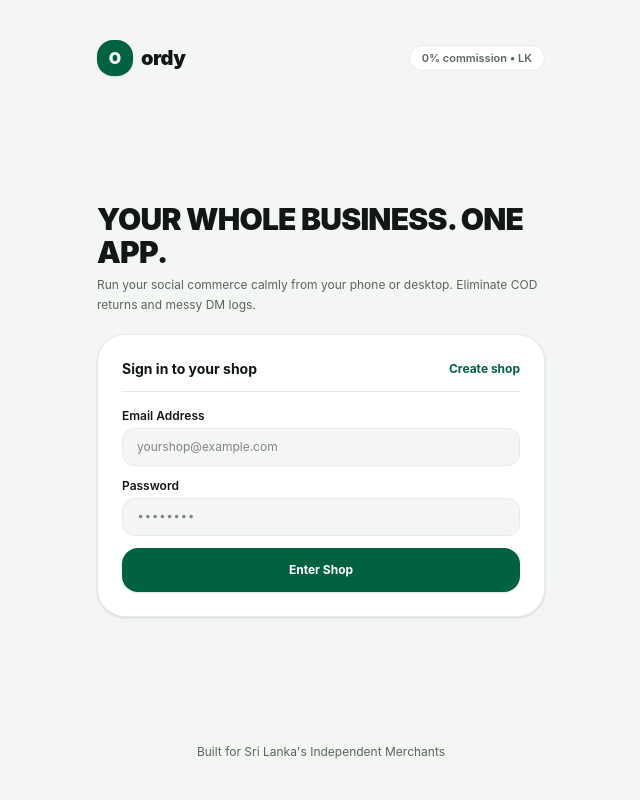
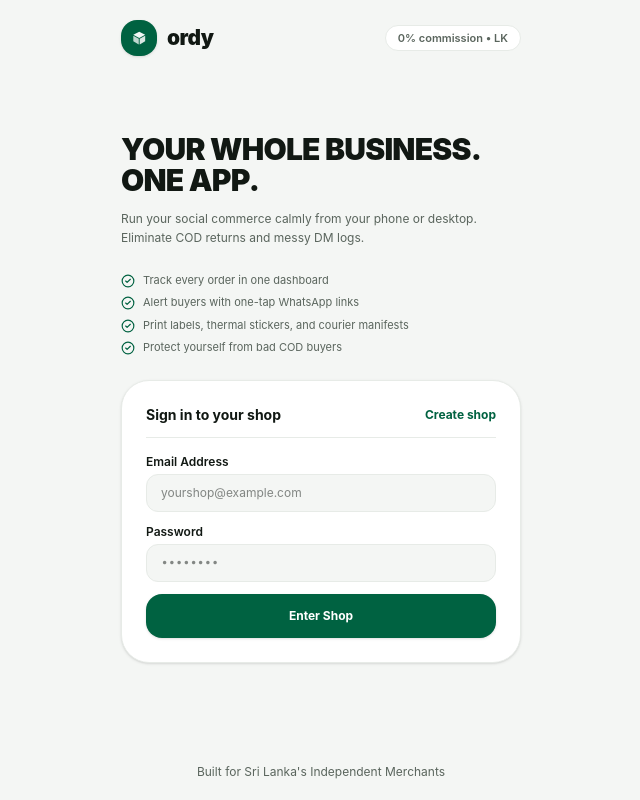
Before and after one commit to rakeeb135/orderly, a React (Vite) app: page /login in a window 1280 px wide. Shown: the whole page, without its empty margins (319-959 px from the left). Built offline with nearby package versions, Linux system fonts and the light colour scheme; no server answers.

Commit message:
feat: brand logo + Auth redesign + install react-easy-crop

```diff
--- a/package.json
+++ b/package.json
@@ -14,6 +14,7 @@
     "lucide-react": "^1.38.0",
     "react": "^19.2.8",
     "react-dom": "^19.2.8",
+    "react-easy-crop": "^6.2.3",
     "react-router-dom": "^7.18.3"
   },
   "devDependencies": {
--- /dev/null
+++ b/src/components/OrdyLogo.jsx
@@ -0,0 +1,52 @@
+import React from 'react';
+
+/* ------------------------------------------------------------------ */
+/*  Ordy brand mark — the geometric cube from favicon, inline SVG    */
+/* ------------------------------------------------------------------ */
+export function OrdyMark({ size = 40, className = '' }) {
+  return (
+    <div
+      className={`rounded-2xl bg-[#006241] flex items-center justify-center shadow-sm shrink-0 ${className}`}
+      style={{ width: size, height: size }}
+      aria-hidden="true"
+    >
+      <svg
+        viewBox="0 0 512 512"
+        width={size * 0.68}
+        height={size * 0.68}
+        fill="none"
+        xmlns="http://www.w3.org/2000/svg"
+      >
+        <path d="M256 120 L380 185 L256 250 L132 185 Z" fill="#FFFFFF" fillOpacity="0.95" />
+        <path d="M132 205 L246 265 L246 385 L132 320 Z" fill="#FFFFFF" fillOpacity="0.75" />
+        <path d="M266 265 L380 205 L380 320 L266 385 Z" fill="#FFFFFF" fillOpacity="0.85" />
+      </svg>
+    </div>
+  );
+}
+
+/* ------------------------------------------------------------------ */
+/*  Full logo — mark + wordmark                                      */
+/* ------------------------------------------------------------------ */
+export function OrdyLogo({ size = 40, className = '', wordClassName = '' }) {
+  return (
+    <div className={`flex items-center gap-2.5 ${className}`}>
+      <OrdyMark size={size} />
+      <span
+        className={`font-black tracking-tight text-[#111813] leading-none ${wordClassName}`}
+        style={{ fontSize: size * 0.58 }}
+      >
+        ordy
+      </span>
+    </div>
+  );
+}
+
+/* ------------------------------------------------------------------ */
+/*  Small mark only — for tight spaces like sidebar avatars           */
+/* ------------------------------------------------------------------ */
+export function OrdyMarkOnly({ size = 32, className = '' }) {
+  return <OrdyMark size={size} className={className} />;
+}
+
+export default OrdyLogo;
--- a/src/pages/Auth.jsx
+++ b/src/pages/Auth.jsx
@@ -1,9 +1,17 @@
 import React, { useState, useEffect } from 'react';
 import { useNavigate } from 'react-router-dom';
-import { Loader2, AlertCircle } from 'lucide-react';
+import { Loader2, AlertCircle, CheckCircle2 } from 'lucide-react';
 import { supabase } from '../supabase';
 import { createSeller } from '../services/dbService';
 import { normalizeSLPhone, isValidSLPhone } from '../utils/phone';
+import OrdyLogo from '../components/OrdyLogo';
+
+const FEATURES = [
+  'Track every order in one dashboard',
+  'Alert buyers with one-tap WhatsApp links',
+  'Print labels, thermal stickers, and courier manifests',
+  'Protect yourself from bad COD buyers',
+];
 
 export default function Auth() {
   const [isRegistering, setIsRegistering] = useState(false);
@@ -14,9 +22,9 @@ export default function Auth() {
   const [phone, setPhone] = useState('');
   const [loading, setLoading] = useState(false);
   const [errorMsg, setErrorMsg] = useState('');
+  const [successMsg, setSuccessMsg] = useState('');
   const navigate = useNavigate();
 
-  // If already logged in, redirect to dashboard
   useEffect(() => {
     supabase.auth.getSession().then(({ data }) => {
       if (data?.session) {
@@ -28,6 +36,7 @@ export default function Auth() {
   const handleLogin = async (e) => {
     e.preventDefault();
     setErrorMsg('');
+    setSuccessMsg('');
     setLoading(true);
 
     try {
@@ -43,7 +52,6 @@ export default function Auth() {
         throw new Error(error.message || 'Login failed.');
       }
 
-      // Session created. ProtectedShell will pick it up via onAuthStateChange.
       navigate('/dashboard');
     } catch (err) {
       setErrorMsg(err.message || 'Login failed.');
@@ -55,6 +63,7 @@ export default function Auth() {
   const handleRegister = async (e) => {
     e.preventDefault();
     setErrorMsg('');
+    setSuccessMsg('');
     setLoading(true);
 
     try {
@@ -66,7 +75,6 @@ export default function Auth() {
         throw new Error('Please enter a valid 10-digit Sri Lankan phone number.');
       }
 
-      // 1. Create the auth user account
       const { data: authData, error: authError } = await supabase.auth.signUp({
         email: cleanEmail,
         password: password,
@@ -83,7 +91,6 @@ export default function Auth() {
         throw new Error('Could not create account. Try again.');
       }
 
-      // 2. Create the seller row linked to the new auth user
       await createSeller({
         authUserId: authData.user.id,
         shopName,
@@ -92,18 +99,14 @@ export default function Auth() {
         whatsappNumber: cleanPhone,
       });
 
-      // If email confirmation is required, there's no session yet
       if (!authData.session) {
-        setErrorMsg('Check your email to confirm your account, then log in.');
+        setSuccessMsg('Check your email to confirm your account, then log in.');
         setIsRegistering(false);
         return;
       }
 
-      // Session exists — user is logged in
       navigate('/dashboard');
     } catch (err) {
-      // If auth user was created but seller row failed, clean up the auth user
-      // so they can try again with the same email
       if (err.message?.includes('Shop handle')) {
         try {
           await supabase.auth.signOut();
@@ -118,36 +121,51 @@ export default function Auth() {
   };
 
   return (
-    <div className="min-h-screen bg-[#F4F6F4] text-[#111813] flex flex-col justify-between p-4 sm:p-6 font-sans">
-      <header className="w-full max-w-md mx-auto py-4 flex justify-between items-center">
-        <div className="flex items-center gap-2">
-          <div className="w-9 h-9 rounded-2xl bg-[#006241] flex items-center justify-center text-white font-black text-base shadow-sm">
-            O
-          </div>
-          <span className="font-black text-xl tracking-tight text-[#111813]">ordy</span>
-        </div>
+    <div className="min-h-screen bg-[#F4F6F4] text-[#111813] flex flex-col justify-between font-sans">
+      <header className="w-full max-w-md mx-auto px-4 sm:px-6 py-5 flex justify-between items-center">
+        <OrdyLogo size={36} />
         <span className="text-[11px] font-semibold text-[#5A655D] bg-white px-3 py-1 rounded-full border border-[#E7EBE7]">
           0% commission • LK
         </span>
       </header>
 
-      <main className="max-w-md w-full mx-auto space-y-5">
-        <div className="space-y-1.5">
-          <h1 className="text-3xl font-black text-[#111813] tracking-tight uppercase leading-[1.1]">
-            {isRegistering ? 'LAUNCH YOUR STORE IN 60 SECONDS.' : 'YOUR WHOLE BUSINESS. ONE APP.'}
+      <main className="max-w-md w-full mx-auto px-4 sm:px-6 space-y-6 pb-6">
+        {/* Hero copy */}
+        <div className="space-y-3">
+          <h1 className="text-3xl font-black text-[#111813] tracking-tight uppercase leading-[1.05]">
+            {isRegistering ? 'Launch your store in 60 seconds.' : 'Your whole business. One app.'}
           </h1>
           <p className="text-xs text-[#5A655D] leading-relaxed">
-            Run your social commerce calmly from your phone or desktop. Eliminate COD returns and messy DM logs.
+            {isRegistering
+              ? 'Set up your store, add products, and start taking orders from WhatsApp and Instagram — all in one place.'
+              : 'Run your social commerce calmly from your phone or desktop. Eliminate COD returns and messy DM logs.'}
           </p>
         </div>
 
+        {/* Feature chips (login screen only) */}
+        {!isRegistering && (
+          <ul className="space-y-1.5">
+            {FEATURES.map((f) => (
+              <li key={f} className="flex items-start gap-2 text-[11px] text-[#5A655D]">
+                <CheckCircle2 className="w-3.5 h-3.5 text-[#006241] shrink-0 mt-0.5" />
+                <span>{f}</span>
+              </li>
+            ))}
+          </ul>
+        )}
+
+        {/* Form card */}
         <div className="bg-white border border-[#E7EBE7] rounded-[28px] p-6 shadow-sm space-y-4">
           <div className="flex justify-between items-center border-b border-[#E7EBE7] pb-3">
             <h2 className="text-sm font-bold text-[#111813]">
               {isRegistering ? 'Create Merchant Account' : 'Sign in to your shop'}
             </h2>
             <button
-              onClick={() => { setIsRegistering(!isRegistering); setErrorMsg(''); }}
+              onClick={() => {
+                setIsRegistering(!isRegistering);
+                setErrorMsg('');
+                setSuccessMsg('');
+              }}
               className="text-xs font-bold text-[#006241] hover:underline"
             >
               {isRegistering ? 'Already have a shop?' : 'Create shop'}
@@ -158,6 +176,13 @@ export default function Auth() {
             <div className="bg-rose-50 border border-rose-200 text-rose-800 text-xs px-3.5 py-2.5 rounded-2xl flex items-center gap-2">
               <AlertCircle className="w-4 h-4 shrink-0" />
               <span>{errorMsg}</span>
+            </div>
+          )}
+
+          {successMsg && (
+            <div className="bg-[#E8F0E9] border border-[#C2D6C5] text-[#006241] text-xs px-3.5 py-2.5 rounded-2xl flex items-center gap-2">
+              <CheckCircle2 className="w-4 h-4 shrink-0" />
+              <span>{successMsg}</span>
             </div>
           )}
 
@@ -172,13 +197,14 @@ export default function Auth() {
                   onChange={(e) => setShopName(e.target.value)}
                   placeholder="e.g. Colombo Apparel"
                   required
-                  className="w-full px-3.5 py-2.5 bg-[#F4F6F4] border border-[#E7EBE7] rounded-xl font-bold"
+                  autoComplete="organization"
+                  className="w-full px-3.5 py-2.5 bg-[#F4F6F4] border border-[#E7EBE7] focus:border-[#006241] focus:bg-white rounded-xl font-bold outline-none transition"
                 />
               </div>
 
               <div>
                 <label className="block font-semibold mb-1">Store Handle (URL) *</label>
-                <div className="flex items-center bg-[#F4F6F4] border border-[#E7EBE7] rounded-xl px-3 py-2 text-xs">
+                <div className="flex items-center bg-[#F4F6F4] border border-[#E7EBE7] focus-within:border-[#006241] focus-within:bg-white rounded-xl px-3 py-2 text-xs transition">
                   <span className="text-[#5A655D] font-mono select-none">{window.location.host}/</span>
                   <input
                     type="text"
@@ -187,6 +213,7 @@ export default function Auth() {
                     onChange={(e) => setHandle(e.target.value.toLowerCase().replace(/[^a-z0-9-_]/g, ''))}
                     placeholder="colombo-apparel"
                     required
+                    autoComplete="off"
                     className="flex-1 bg-transparent font-mono font-bold focus:outline-none"
                   />
                 </div>
@@ -202,7 +229,7 @@ export default function Auth() {
                   onChange={(e) => setEmail(e.target.value)}
                   placeholder="owner@colomboapparel.lk"
                   required
-                  className="w-full px-3.5 py-2.5 bg-[#F4F6F4] border border-[#E7EBE7] rounded-xl"
+                  className="w-full px-3.5 py-2.5 bg-[#F4F6F4] border border-[#E7EBE7] focus:border-[#006241] focus:bg-white rounded-xl outline-none transition"
                 />
               </div>
 
@@ -217,7 +244,7 @@ export default function Auth() {
                   placeholder="At least 6 characters"
                   minLength={6}
                   required
-                  className="w-full px-3.5 py-2.5 bg-[#F4F6F4] border border-[#E7EBE7] rounded-xl font-mono"
+                  className="w-full px-3.5 py-2.5 bg-[#F4F6F4] border border-[#E7EBE7] focus:border-[#006241] focus:bg-white rounded-xl font-mono outline-none transition"
                 />
               </div>
 
@@ -226,18 +253,19 @@ export default function Auth() {
                 <input
                   type="tel"
                   name="phone"
+                  autoComplete="tel"
                   value={phone}
                   onChange={(e) => setPhone(e.target.value)}
                   placeholder="0771234567"
                   required
-                  className="w-full px-3.5 py-2.5 bg-[#F4F6F4] border border-[#E7EBE7] rounded-xl font-mono font-bold"
+                  className="w-full px-3.5 py-2.5 bg-[#F4F6F4] border border-[#E7EBE7] focus:border-[#006241] focus:bg-white rounded-xl font-mono font-bold outline-none transition"
                 />
               </div>
 
               <button
                 type="submit"
                 disabled={loading}
-                className="w-full py-3.5 bg-[#006241] hover:bg-[#004F34] text-white font-bold rounded-2xl text-xs transition shadow-sm flex items-center justify-center gap-2 active:scale-[0.98] disabled:opacity-50 mt-2"
+                className="w-full py-3.5 bg-[#006241] hover:bg-[#004F34] text-white font-bold rounded-2xl text-xs transition shadow-sm flex items-center justify-center gap-2 active:scale-[0.98] disabled:opacity-50 mt-2 cursor-pointer"
               >
                 {loading ? <Loader2 className="w-4 h-4 animate-spin" /> : 'Launch Store'}
               </button>
@@ -254,7 +282,7 @@ export default function Auth() {
                   onChange={(e) => setEmail(e.target.value)}
                   placeholder="yourshop@example.com"
                   required
-                  className="w-full px-3.5 py-2.5 bg-[#F4F6F4] border border-[#E7EBE7] rounded-xl text-xs focus:bg-white"
+                  className="w-full px-3.5 py-2.5 bg-[#F4F6F4] border border-[#E7EBE7] focus:border-[#006241] focus:bg-white rounded-xl text-xs outline-none transition"
                 />
               </div>
 
@@ -268,14 +296,14 @@ export default function Auth() {
                   onChange={(e) => setPassword(e.target.value)}
                   placeholder="••••••••"
                   required
-                  className="w-full px-3.5 py-2.5 bg-[#F4F6F4] border border-[#E7EBE7] rounded-xl text-xs font-mono focus:bg-white"
+                  className="w-full px-3.5 py-2.5 bg-[#F4F6F4] border border-[#E7EBE7] focus:border-[#006241] focus:bg-white rounded-xl text-xs font-mono outline-none transition"
                 />
               </div>
 
               <button
                 type="submit"
                 disabled={loading}
-                className="w-full py-3.5 bg-[#006241] hover:bg-[#004F34] text-white font-bold rounded-2xl text-xs transition shadow-sm flex items-center justify-center gap-2 active:scale-[0.98] disabled:opacity-50 mt-2"
+                className="w-full py-3.5 bg-[#006241] hover:bg-[#004F34] text-white font-bold rounded-2xl text-xs transition shadow-sm flex items-center justify-center gap-2 active:scale-[0.98] disabled:opacity-50 mt-2 cursor-pointer"
               >
                 {loading ? <Loader2 className="w-4 h-4 animate-spin" /> : 'Enter Shop'}
               </button>
@@ -284,7 +312,7 @@ export default function Auth() {
         </div>
       </main>
 
-      <footer className="py-4 text-center text-xs text-[#5A655D]">
+      <footer className="py-5 text-center text-xs text-[#5A655D]">
         Built for Sri Lanka's Independent Merchants
       </footer>
     </div>
```
Also changed, not shown: 1 other file (tests, documents, lock files or other folders).
